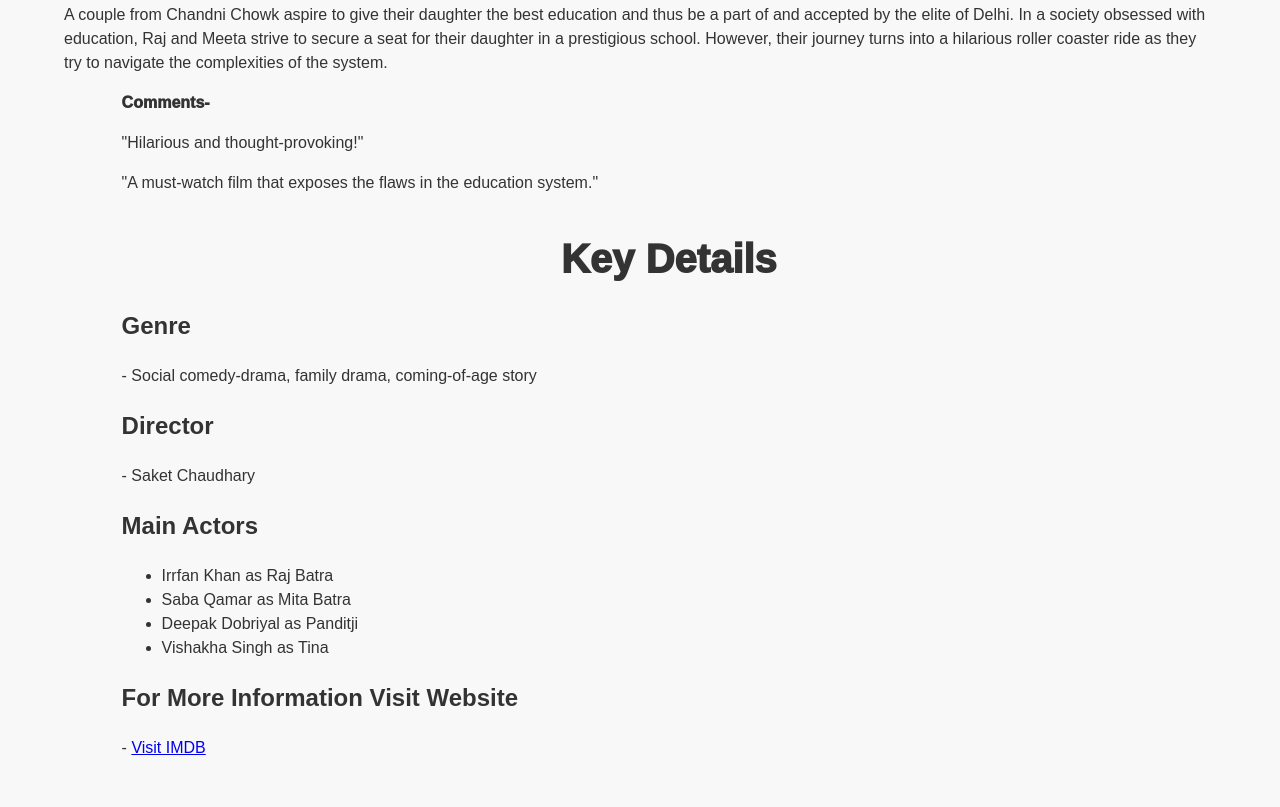
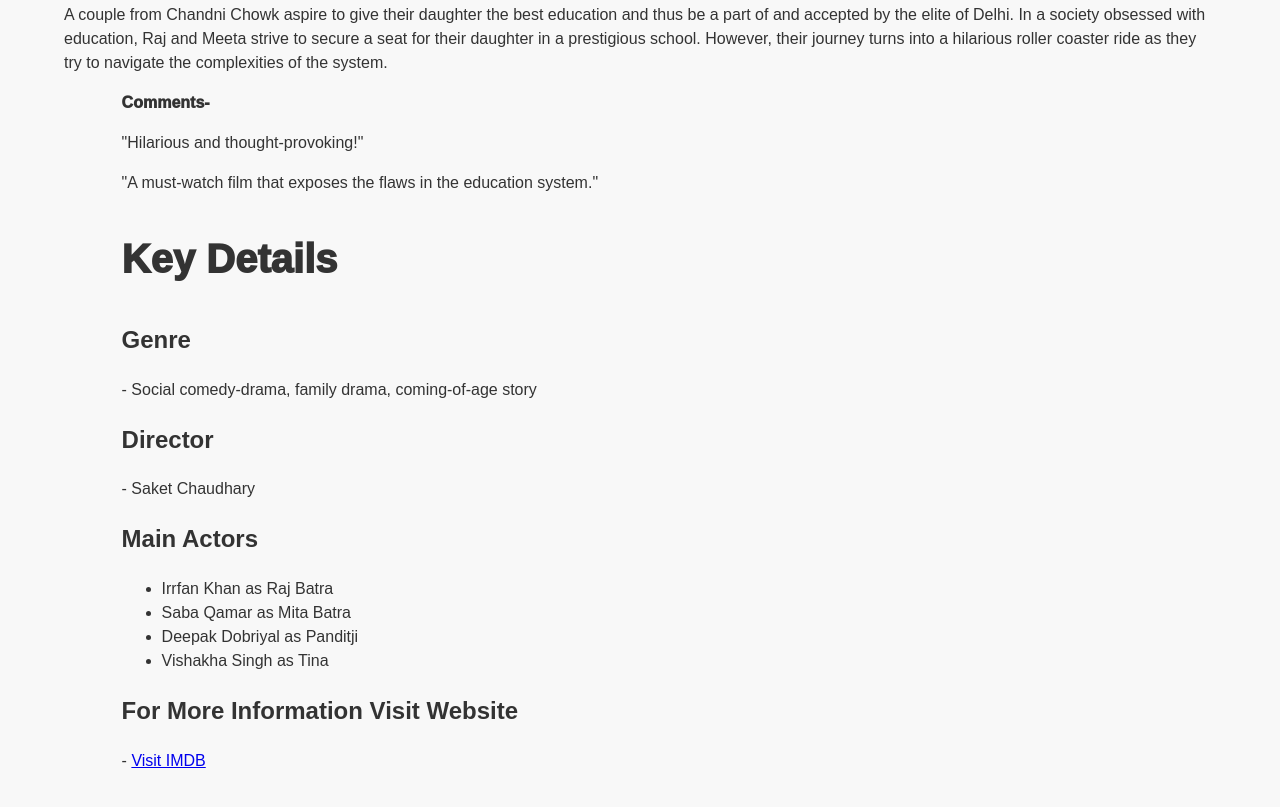
Before and after one commit to scanbeu/MoviePosterAssignment, a plain HTML site: page index.html in a window 1280 px wide. Shown: the part 854-1661 px from the top of the page. Drawn offline with Linux system fonts and the light colour scheme.

Commit message:
Update index.html

```diff
--- a/index.html
+++ b/index.html
@@ -1,5 +1,5 @@
 <!DOCTYPE html>
-<html>
+<html lang="hi">
 <head>
     <title>Movie Poster</title>
     <link rel="stylesheet" href="styles.css">
@@ -45,7 +45,7 @@
     </section>
 
     <section class="quote fade-in">
-        <h1 style="font-size:40px; font-weight:1000; margin-left: 5%;">Key Details</h2>
+        <h2 style="font-size:40px; font-weight:1000; margin-left: 5%;">Key Details</h2>
         <div>
             <h2 class="keyDetails">Genre</h2>
             <p class="points">- Social comedy-drama, family drama, coming-of-age story</p>
```
